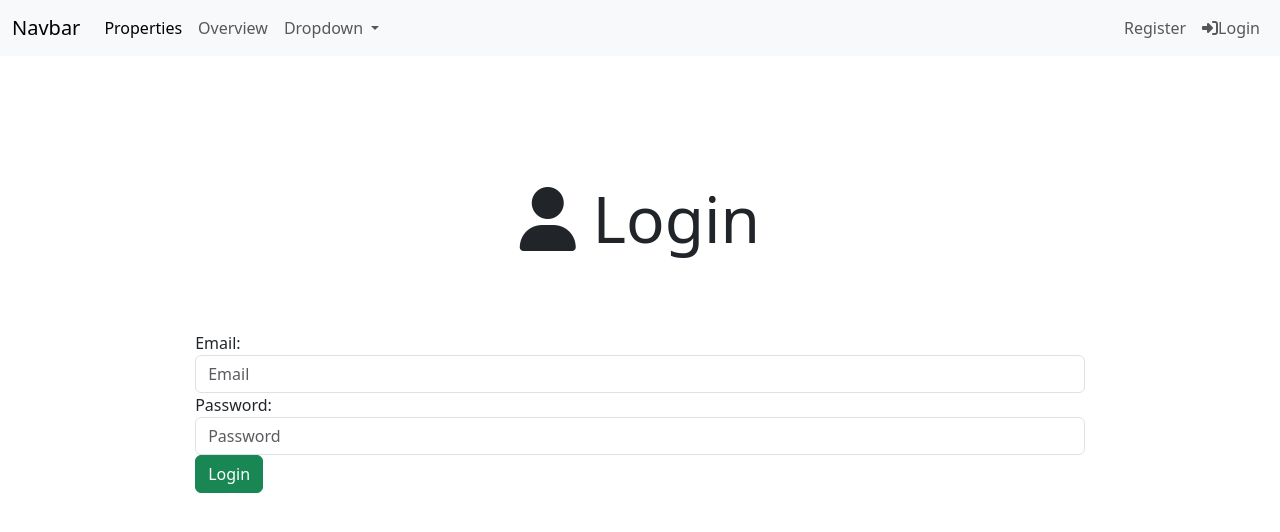
After one commit to djjtyn/ConveyPro, a Django app: template Auth/templates/login.html in a window 1280 px wide. The commit adds this page. Shown: the top 532 px of the page. Run offline with Django 5.2, Linux system fonts and the light colour scheme; the template is opened without the code that fills it: values that come from a table or form of the project are taken from there, others are empty; some libraries are stand-ins or nearby versions.

Commit message:
Login/Logout Implemented

```diff
--- a/Auth/admin.py
+++ b/Auth/admin.py
@@ -1,5 +1,7 @@
 from django.contrib import admin
-from .models import UserType
+from .models import UserType, CustomUser, Company
 
 # Register your models here.
 admin.site.register(UserType)
+admin.site.register(CustomUser)
+admin.site.register(Company)
--- /dev/null
+++ b/Auth/forms.py
@@ -0,0 +1,5 @@
+from django import forms
+
+class LoginForm(forms.Form):
+    email = forms.CharField(widget = forms.EmailInput(attrs = {'class': 'form-control', 'placeholder' : 'Email'}))
+    password = forms.CharField(widget = forms.PasswordInput(attrs = {'class': 'form-control', 'placeholder' : 'Password'}) )
--- /dev/null
+++ b/Auth/templates/login.html
@@ -0,0 +1,18 @@
+{% extends 'base.html' %}
+{% block page_title %}Login{% endblock %}
+{% block content %}
+<div id="loginFormWrap">
+    <div class="formIcon">
+        <i class="fas fa-user"></i>
+        <span>Login</span>
+    </div>
+    <form method="post" class = "authForm">
+        {% csrf_token %}
+        {% for field in form %}
+            {{field.label_tag}}
+            {{ field }}
+        {% endfor %}
+        <button type="submit" class="btn btn-success">Login</button>
+    </form>
+</div>
+{% endblock %}
--- a/static/css/style.css
+++ b/static/css/style.css
@@ -0,0 +1,15 @@
+/*Generic Styling*/
+
+/*Auth Styling*/
+/*Login Page */
+#loginFormWrap {
+    width: 70%;
+    margin: 3em auto 0 auto;
+    padding: .2em;
+}
+
+#loginFormWrap .formIcon {
+    font-size: 4em;
+    padding: 1em;
+    text-align: center;
+}
--- a/templates/base.html
+++ b/templates/base.html
@@ -6,15 +6,72 @@
     <meta name="viewport" content="width=device-width, initial-scale=1.0">
     <title>{% block page_title %}{% endblock %}</title>
     <link href="https://cdn.jsdelivr.net/npm/bootstrap@5.3.3/dist/css/bootstrap.min.css" rel="stylesheet" integrity="sha384-QWTKZyjpPEjISv5WaRU9OFeRpok6YctnYmDr5pNlyT2bRjXh0JMhjY6hW+ALEwIH" crossorigin="anonymous">
+    <link rel="stylesheet" href="https://cdnjs.cloudflare.com/ajax/libs/font-awesome/6.6.0/css/all.min.css" integrity="sha512-Kc323vGBEqzTmouAECnVceyQqyqdsSiqLQISBL29aUW4U/M7pSPA/gEUZQqv1cwx4OnYxTxve5UMg5GT6L4JJg==" crossorigin="anonymous" referrerpolicy="no-referrer" />
     <link rel="stylesheet" href="{% static 'css/style.css' %}">
 </head>
 <body>
+    <!--Nav Bar-->
+    <nav class="navbar navbar-expand-lg navbar-light bg-light">
+      <div class="container-fluid">
+        <a class="navbar-brand" href="#">Navbar</a>
+        <button class="navbar-toggler" type="button" data-bs-toggle="collapse" data-bs-target="#navbarSupportedContent" aria-controls="navbarSupportedContent" aria-expanded="false" aria-label="Toggle navigation">
+          <span class="navbar-toggler-icon"></span>
+        </button>
+        <div class="collapse navbar-collapse" id="navbarSupportedContent">
+          <ul class="navbar-nav me-auto mb-2 mb-lg-0">
+            <li class="nav-item">
+              <a class="nav-link active" aria-current="page" href="#">Properties</a>
+            </li>
+            <li class="nav-item">
+              <a class="nav-link" href="#">Overview</a>
+            </li>
+            <li class="nav-item dropdown">
+              <a class="nav-link dropdown-toggle" href="#" id="navbarDropdown" role="button" data-bs-toggle="dropdown" aria-expanded="false">
+                Dropdown
+              </a>
+              <ul class="dropdown-menu" aria-labelledby="navbarDropdown">
+                <li><a class="dropdown-item" href="#">Action</a></li>
+                <li><a class="dropdown-item" href="#">Another action</a></li>
+                <li><hr class="dropdown-divider"></li>
+                <li><a class="dropdown-item" href="#">Something else here</a></li>
+              </ul>
+            </li>
+          </ul>
+          <ul class = 'navbar-nav ms-auto'>
+            <!--if user is logged in, display heading to logout otherwise display headings to login and register-->
+				    {% if user.is_authenticated %}
+              <!--Logout-->
+              <li class="nav-item">
+                <a class="nav-link" href="{% url 'Auth:logout' %}"><i class="fas fa-sign-out-alt"></i>Logout</a>
+              </li>
+            {% else %}
+            <!--Login/Register-->
+              <li class="nav-item">
+                <a class="nav-link" href="">Register</a>
+              </li>
+				      <li class="nav-item">
+					      <a class="nav-link" href="{% url 'Auth:login_form' %}"><i class="fas fa-sign-in-alt"></i>Login</a>
+				      </li>
+            {% endif %}
+          </ul>
+        </div>
+      </div>
+    </nav>
+    <!--If messages are passed into template-->
+	  {% if messages %}
+	    <div class="text-center messages">
+		  {% for message in messages %}
+        {{ message }}
+      {% endfor %}
+	    </div>
+	{% endif %}
     <div class="pageContainer">
         {% block content %}{% endblock %}
     </div>
 
     <!--JS Script References-->
     <script src="https://code.jquery.com/jquery-3.7.1.slim.min.js" integrity="sha256-kmHvs0B+OpCW5GVHUNjv9rOmY0IvSIRcf7zGUDTDQM8=" crossorigin="anonymous"></script>
+    <script src="https://cdn.jsdelivr.net/npm/bootstrap@5.0.2/dist/js/bootstrap.bundle.min.js" integrity="sha384-MrcW6ZMFYlzcLA8Nl+NtUVF0sA7MsXsP1UyJoMp4YLEuNSfAP+JcXn/tWtIaxVXM" crossorigin="anonymous"></script>
     <script src="{% static 'js/common.js' %}"></script>
 </body>
 </html>
```
Also changed, not shown: Auth/views.py (+35 -2 lines).
